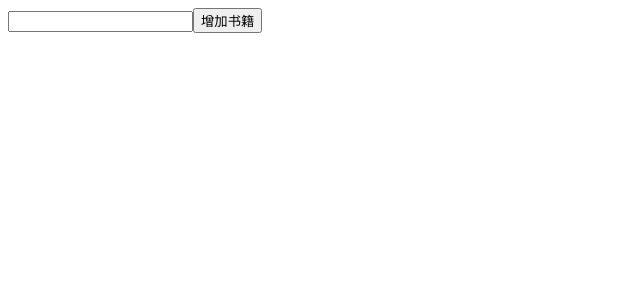
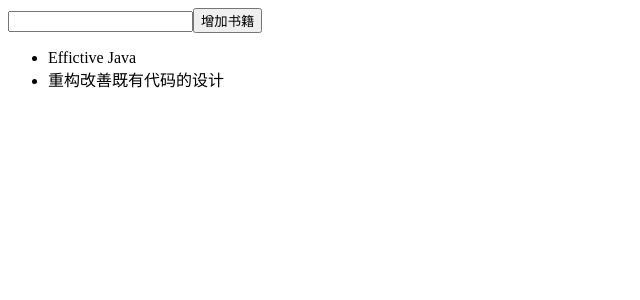
Before and after one commit to QinghangPeng/react-web, a React (Create React App) app: page / in a window 1280 px wide. Shown: the top 300 px of the page, without its empty margins (0-640 px from the left). Built offline with nearby package versions, Linux system fonts and the light colour scheme.

Commit message:
add default list info

```diff
--- a/src/Bookcase.js
+++ b/src/Bookcase.js
@@ -6,7 +6,7 @@
         super(props)
         this.state = {
             inputValue: '',
-            list:[]
+            list:['Effictive Java','重构改善既有代码的设计']
         }
     }
 
```
